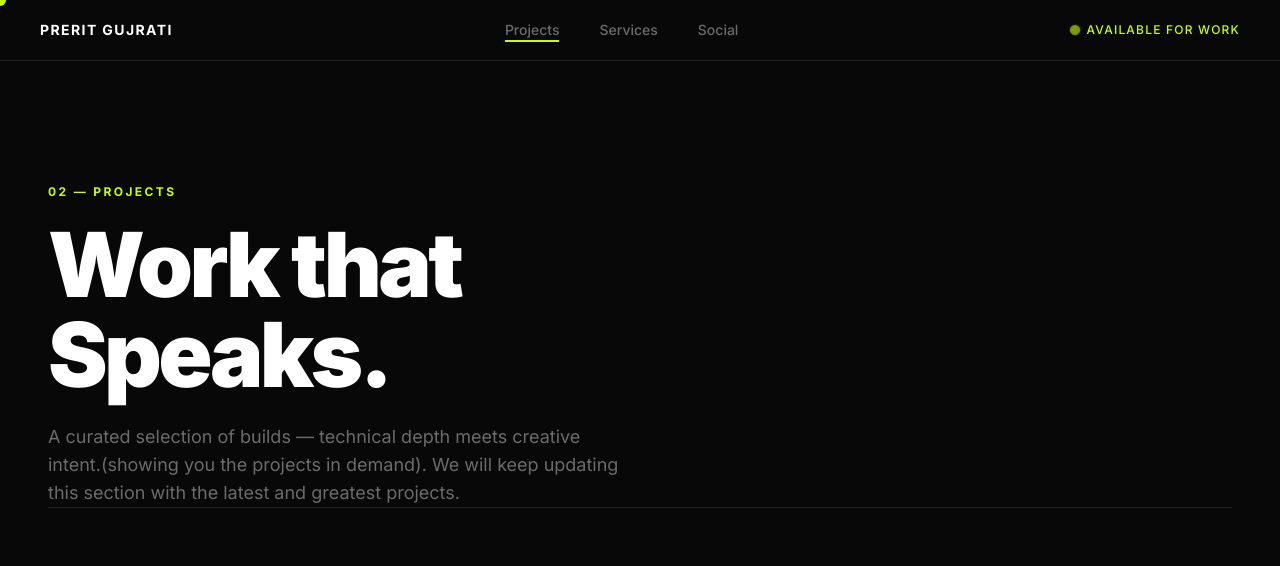
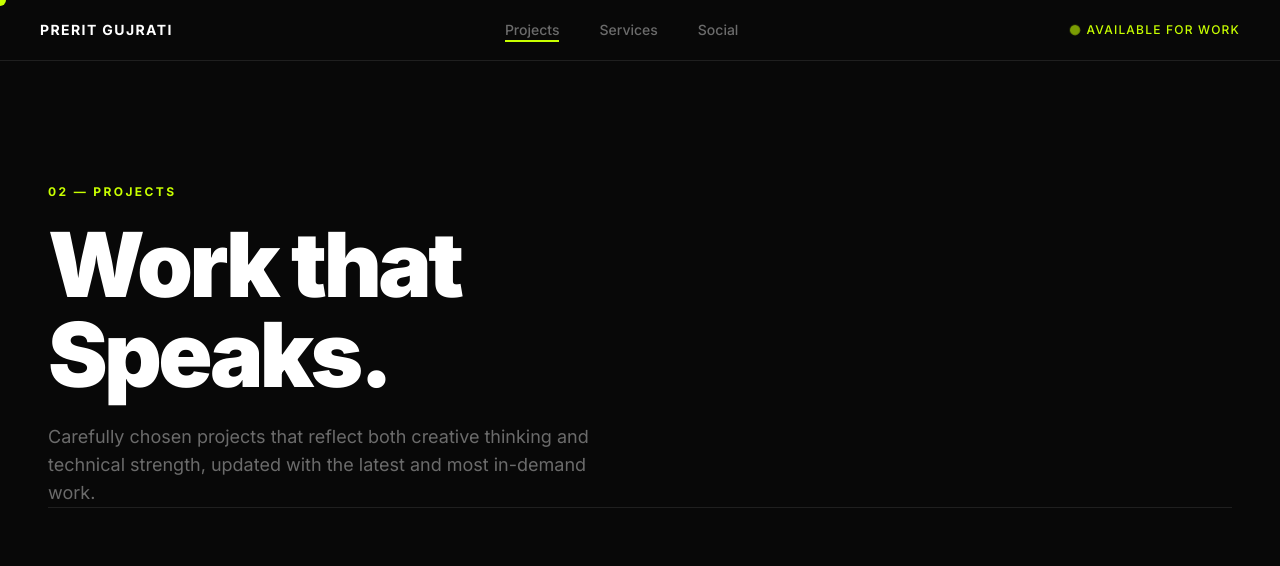
Before and after one commit to PreritXD/yolo, a plain HTML site: page index.html in a window 1280 px wide. Both pictures are taken after a click on the link "Projects". Shown: the top 566 px of the page. Drawn offline with nearby package versions, Linux system fonts and the light colour scheme.

Commit message:
Update index.html

```diff
--- a/index.html
+++ b/index.html
@@ -481,9 +481,7 @@
                 <p class="text-primary text-xs font-bold tracking-[0.2em] uppercase mb-5">02 — Projects</p>
                 <h1 class="font-black text-white leading-none tracking-[-0.04em] mb-6"
                     style="font-size:clamp(56px,7vw,96px);">Work that<br>Speaks.</h1>
-                <p class="text-text-muted text-lg max-w-xl">A curated selection of builds — technical depth meets
-                    creative intent.(showing you the projects in demand). We will keep updating this section with the
-                    latest and greatest projects.</p>
+                <p class="text-text-muted text-lg max-w-xl">Carefully chosen projects that reflect both creative thinking and technical strength, updated with the latest and most in-demand work.</p>
                 <hr class="divider mt-10" />
             </div>
             <!-- Project 01 -->
```
